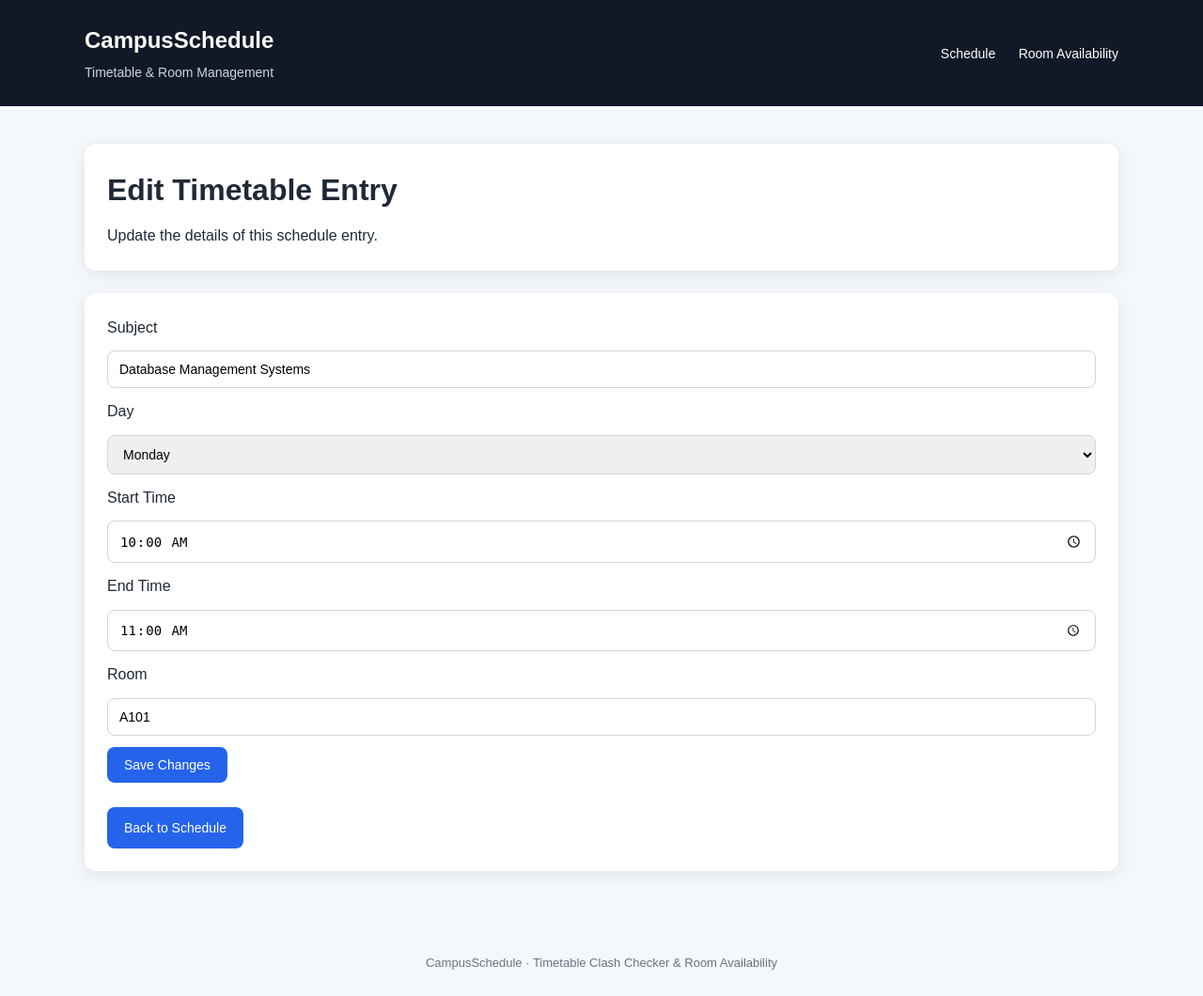
After one commit to Aditya1546/CampusSchedule, a Flask app: page /edit/1 in a window 1280 px wide. The commit adds this page. Shown: the whole page at 94% size. Run offline with Flask 3, Linux system fonts and the light colour scheme; data comes from the database, SQL or seed files in the repository.

Commit message:
feat: add timetable editing

```diff
--- a/app.py
+++ b/app.py
@@ -79,9 +79,13 @@ def get_schedule():
     return rows
 
 
-def has_clash(day, start_time, end_time, room):
+def has_clash(day, start_time, end_time, room, exclude_id=None):
     schedule = get_schedule()
+
     for item in schedule:
+        if exclude_id is not None and item["id"] == exclude_id:
+            continue
+
         if item["day"] != day or item["room"] != room:
             continue
 
@@ -98,6 +102,85 @@ def home():
     schedule = get_schedule()
     return render_template("index.html", schedule=schedule)
 
+@app.route("/edit/<int:schedule_id>", methods=["GET", "POST"])
+def edit_schedule(schedule_id):
+    connection = sqlite3.connect("schedule.db")
+    connection.row_factory = sqlite3.Row
+
+    item = connection.execute(
+        "SELECT * FROM schedule WHERE id = ?",
+        (schedule_id,),
+    ).fetchone()
+
+    if item is None:
+        connection.close()
+        return "Schedule entry not found.", 404
+
+    if request.method == "POST":
+        subject = request.form.get("subject", "").strip()
+        day = request.form.get("day", "").strip()
+        start = request.form.get("start", "").strip()
+        end = request.form.get("end", "").strip()
+        room = request.form.get("room", "").strip()
+
+        if not subject or not day or not start or not end or not room:
+            connection.close()
+            return render_template(
+                "edit.html",
+                item=item,
+                result="All fields are required.",
+            ), 400
+
+        try:
+            start_time = datetime.strptime(start, "%H:%M")
+            end_time = datetime.strptime(end, "%H:%M")
+        except ValueError:
+            connection.close()
+            return render_template(
+                "edit.html",
+                item=item,
+                result="Invalid time format.",
+            ), 400
+
+        if start_time >= end_time:
+            connection.close()
+            return render_template(
+                "edit.html",
+                item=item,
+                result="Start time must be before end time.",
+            ), 400
+
+        if has_clash(
+            day,
+            start_time,
+            end_time,
+            room,
+            exclude_id=schedule_id,
+        ):
+            connection.close()
+            return render_template(
+                "edit.html",
+                item=item,
+                result="Room clash detected.",
+            ), 409
+
+        connection.execute(
+            """
+            UPDATE schedule
+            SET subject = ?, day = ?, start = ?, end = ?, room = ?
+            WHERE id = ?
+            """,
+            (subject, day, start, end, room, schedule_id),
+        )
+
+        connection.commit()
+        connection.close()
+
+        return redirect("/")
+
+    connection.close()
+
+    return render_template("edit.html", item=item)
 
 @app.route("/availability", methods=["GET", "POST"])
 def availability():
--- /dev/null
+++ b/templates/edit.html
@@ -0,0 +1,126 @@
+<!DOCTYPE html>
+<html lang="en">
+<head>
+    <meta charset="UTF-8">
+    <meta name="viewport" content="width=device-width, initial-scale=1.0">
+    <title>Edit Schedule - CampusSchedule</title>
+
+    <link rel="stylesheet" href="{{ url_for('static', filename='style.css') }}">
+</head>
+
+<body>
+
+    <header>
+        <div class="container">
+            <div>
+                <div class="logo">CampusSchedule</div>
+                <div class="subtitle">
+                    Timetable & Room Management
+                </div>
+            </div>
+
+            <nav>
+                <a href="/">Schedule</a>
+                <a href="/availability">Room Availability</a>
+            </nav>
+        </div>
+    </header>
+
+    <main>
+        <div class="container">
+
+            <div class="card">
+                <h1>Edit Timetable Entry</h1>
+                <p>Update the details of this schedule entry.</p>
+            </div>
+
+            <div class="card">
+
+                <form method="POST">
+
+                    <label for="subject">Subject</label>
+                    <input
+                        type="text"
+                        id="subject"
+                        name="subject"
+                        value="{{ item['subject'] }}"
+                        required
+                    >
+
+                    <label for="day">Day</label>
+                    <select id="day" name="day" required>
+                        <option value="Monday"
+                            {% if item['day'] == 'Monday' %}selected{% endif %}>
+                            Monday
+                        </option>
+                        <option value="Tuesday"
+                            {% if item['day'] == 'Tuesday' %}selected{% endif %}>
+                            Tuesday
+                        </option>
+                        <option value="Wednesday"
+                            {% if item['day'] == 'Wednesday' %}selected{% endif %}>
+                            Wednesday
+                        </option>
+                        <option value="Thursday"
+                            {% if item['day'] == 'Thursday' %}selected{% endif %}>
+                            Thursday
+                        </option>
+                        <option value="Friday"
+                            {% if item['day'] == 'Friday' %}selected{% endif %}>
+                            Friday
+                        </option>
+                        <option value="Saturday"
+                            {% if item['day'] == 'Saturday' %}selected{% endif %}>
+                            Saturday
+                        </option>
+                    </select>
+
+                    <label for="start">Start Time</label>
+                    <input
+                        type="time"
+                        id="start"
+                        name="start"
+                        value="{{ item['start'] }}"
+                        required
+                    >
+
+                    <label for="end">End Time</label>
+                    <input
+                        type="time"
+                        id="end"
+                        name="end"
+                        value="{{ item['end'] }}"
+                        required
+                    >
+
+                    <label for="room">Room</label>
+                    <input
+                        type="text"
+                        id="room"
+                        name="room"
+                        value="{{ item['room'] }}"
+                        required
+                    >
+
+                    <button type="submit">Save Changes</button>
+
+                </form>
+                {% if result %}
+                    <p>{{ result }}</p>
+                {% endif %}
+
+                <br>
+
+                <a href="/" class="button-link">Back to Schedule</a>
+
+            </div>
+
+        </div>
+    </main>
+
+    <footer>
+        CampusSchedule · Timetable Clash Checker & Room Availability
+    </footer>
+
+</body>
+</html>
```
Also changed, not shown: templates/index.html (+20 -27 lines).
